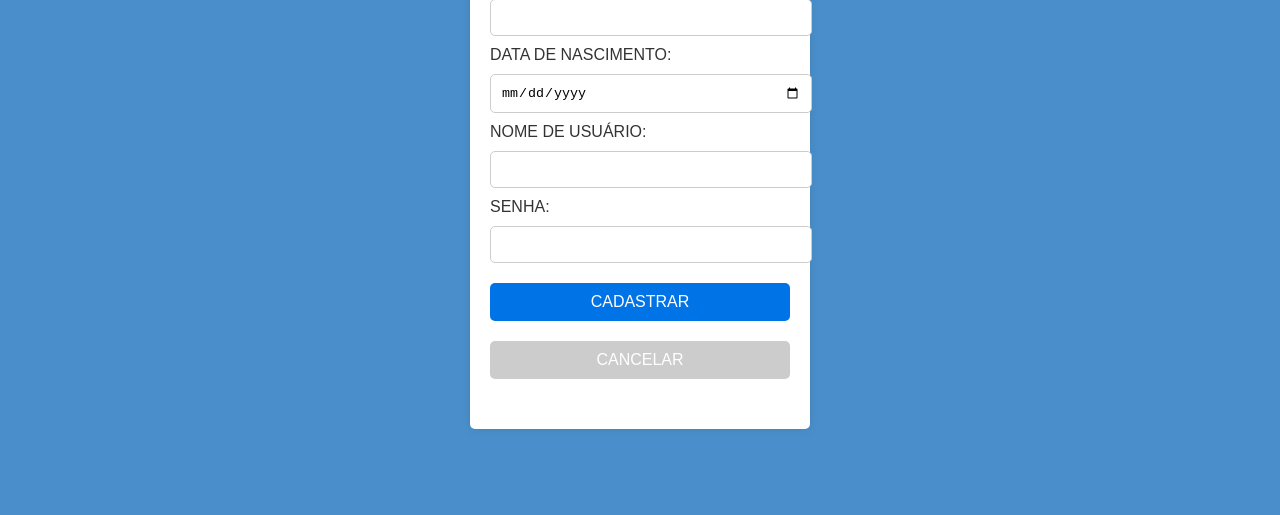
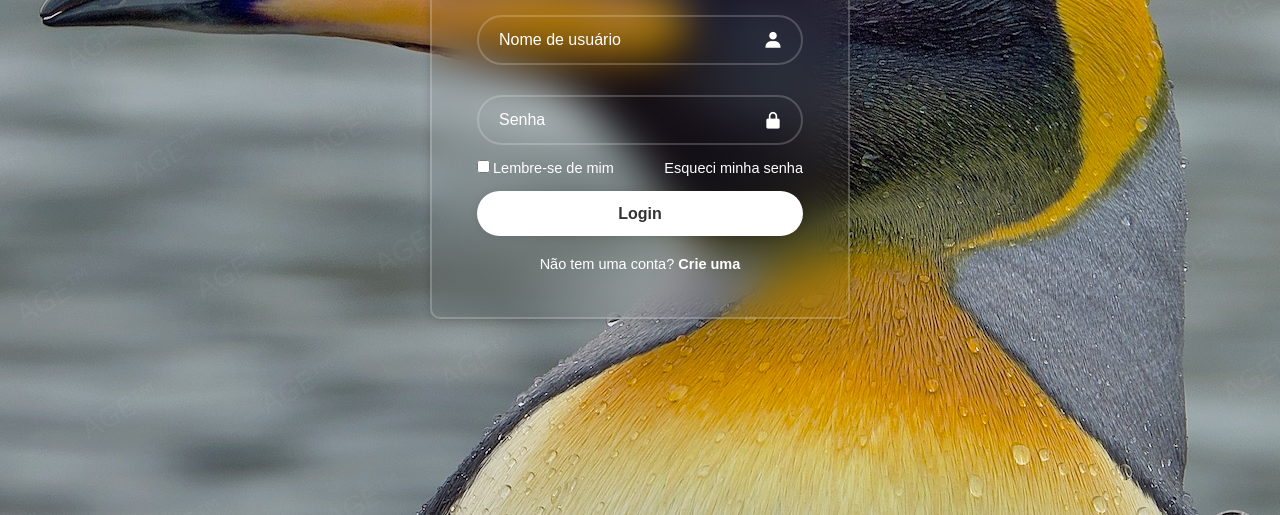
Before and after one commit to The-Vonky/Pinguim-Rei, a plain HTML site: page Pinguim-1.0/cadastro.html in a window 1280 px wide. Shown: the part 285-800 px from the top of the page. Drawn offline with nearby package versions, Linux system fonts and the light colour scheme.

Commit message:
Add files via upload

```diff
--- /dev/null
+++ b/Pinguim-1.0/cadastro.css
@@ -0,0 +1,121 @@
+* {
+  margin: 0; /* Remove todas as margens padrão */
+  padding: 0; /* Remove todos os preenchimentos padrão */
+  box-sizing: border-box; /* Define a caixa de modelo como border-box para incluir o preenchimento e a borda no cálculo da largura e altura */
+  font-family: "Poppins", sans-serif; /* Define a família de fontes padrão para todo o documento */
+}
+
+body {
+  display: flex; /* Define o modelo de exibição como flexível para facilitar o posicionamento dos elementos filhos */
+  justify-content: center; /* Centraliza os elementos horizontalmente */
+  align-items: center; /* Centraliza os elementos verticalmente */
+  min-height: 100vh; /* Define a altura mínima do corpo para ocupar toda a altura da tela */
+  background: url("img/magestoso.jpeg") no-repeat; /* Define a imagem de fundo e impede a repetição */
+  background-size: cover; /* Garante que a imagem de fundo cubra toda a área */
+  background-position: center; /* Centraliza a imagem de fundo */
+}
+
+.wrapper {
+  width: 420px; /* Define a largura da área de login */
+  background-color: transparent; /* Define a cor de fundo como transparente */
+  border: 2px solid rgba(255, 255, 255, 0.2); /* Define uma borda sólida com transparência */
+  backdrop-filter: blur(20px); /* Aplica um efeito de desfoque ao fundo */
+  box-shadow: 0 0 10px rgba(0, 0, 0, 0.2); /* Adiciona uma sombra ao redor da área de login */
+  color: #fff; /* Define a cor do texto */
+  border-radius: 10px; /* Adiciona bordas arredondadas */
+  padding: 30px 45px; /* Adiciona preenchimento interno */
+}
+
+.wrapper h1 {
+  font-size: 36px; /* Define o tamanho da fonte do título */
+  text-align: center; /* Centraliza o título */
+}
+
+.wrapper .input-box {
+  position: relative; /* Define a posição como relativa para que os elementos filhos possam ser posicionados relativamente a este */
+  width: 100%; /* Define a largura total */
+  height: 50px; /* Define a altura */
+  margin: 30px 0; /* Adiciona margens superior e inferior */
+}
+
+.input-box input {
+  width: 100%; /* Define a largura total */
+  height: 100%; /* Define a altura total */
+  background: transparent; /* Define o fundo do campo de entrada como transparente */
+  border: none; /* Remove a borda padrão */
+  outline: none; /* Remove o contorno de foco */
+  border: 2px solid rgba(255, 255, 255, 0.2); /* Define uma borda com transparência */
+  border-radius: 40px; /* Adiciona bordas arredondadas */
+  font-size: 16px; /* Define o tamanho da fonte */
+  color: #fff; /* Define a cor do texto */
+  padding: 20px 45px 20px 20px; /* Adiciona preenchimento interno */
+}
+
+.input-box input::placeholder {
+  color: #fff; /* Define a cor do texto do espaço reservado */
+}
+
+.input-box i {
+  position: absolute; /* Define a posição como absoluta para que o ícone possa ser posicionado em relação ao elemento pai */
+  right: 20px; /* Define a distância da direita */
+  top: 50%; /* Define a posição superior a 50% do elemento pai */
+  transform: translateY(
+    -50%
+  ); /* Move o ícone para cima para centralizá-lo verticalmente */
+  font-size: 20px; /* Define o tamanho do ícone */
+}
+
+.wrapper .remember-forgot {
+  display: flex; /* Define o modelo de exibição como flexível para os elementos internos */
+  justify-content: space-between; /* Distribui os elementos igualmente ao longo do eixo principal */
+  font-size: 14.5px; /* Define o tamanho da fonte */
+  margin: -15px 0 15px; /* Adiciona margens superior e inferior */
+}
+
+.remember-forgot label input {
+  accent-color: #fff; /* Define a cor do controle de entrada de destaque */
+  margin-right: 3px; /* Adiciona uma margem à direita */
+}
+
+.remember-forgot a {
+  color: #fff; /* Define a cor do texto do link */
+  text-decoration: none; /* Remove a decoração de texto do link */
+}
+
+.remember-forgot a:hover {
+  text-decoration: underline; /* Adiciona uma linha sublinhada ao passar o mouse sobre o link */
+}
+
+.wrapper .btn {
+  width: 100%; /* Define a largura total */
+  height: 45px; /* Define a altura */
+  background: #fff; /* Define a cor de fundo do botão */
+  border: none; /* Remove a borda */
+  outline: none; /* Remove o contorno de foco */
+  border-radius: 40px; /* Adiciona bordas arredondadas */
+  box-shadow: 0 0 10px rgba(0, 0, 0, 0.1); /* Adiciona uma sombra ao redor do botão */
+  cursor: pointer; /* Define o cursor como ponteiro */
+  font-size: 16px; /* Define o tamanho da fonte */
+  color: #333; /* Define a cor do texto */
+  font-weight: 600; /* Define o peso da fonte */
+}
+
+.btn:hover {
+  background-color: #eaeaea; /* Define a cor de fundo do botão ao passar o mouse sobre ele */
+}
+
+.wrapper .register-link {
+  font-size: 14.5px; /* Define o tamanho da fonte */
+  text-align: center; /* Centraliza o texto */
+  margin: 20px 0 15px; /* Adiciona margens */
+}
+
+.register-link p a {
+  color: #fff; /* Define a cor do texto do link */
+  text-decoration: none; /* Remove a decoração de texto do link */
+  font-weight: 600; /* Define o peso da fonte */
+}
+
+.register-link p a:hover {
+  text-decoration: underline; /* Adiciona uma linha sublinhada ao passar o mouse sobre o link */
+}
--- a/Pinguim-1.0/cadastro.html
+++ b/Pinguim-1.0/cadastro.html
@@ -1,84 +1,60 @@
 <!DOCTYPE html>
 <html lang="pt-br">
-<head>
-    <meta charset="UTF-8">
-    <meta name="viewport" content="width=device-width, initial-scale=1.0">
-    <title>Formulário de Cadastro</title>
-    <style>
-        body {
-            font-family: Arial, sans-serif;
-            background-color: #4a8fcb;
-            color: #333;
-            display: flex;
-            justify-content: center;
-            align-items: center;
-            height: 100vh;
-            margin: 0;
-        }
+  <head>
+    <meta charset="UTF-8" />
+    <!-- Define a codificação de caracteres -->
+    <meta name="viewport" content="width=device-width, initial-scale=1.0" />
+    <!-- Define a escala inicial e a largura da viewport -->
+    <title>Login</title>
+    <!-- Define o título da página -->
+    <link rel="stylesheet" href="cadastro.css" />
+    <!-- Link para o arquivo CSS externo -->
+    <link
+      href="https://unpkg.com/boxicons@2.1.4/css/boxicons.min.css"
+      rel="stylesheet"
+    />
+    <!-- Link para o arquivo de ícones Boxicons -->
+  </head>
+  <body>
+    <div class="wrapper">
+      <!-- Define uma div com a classe "wrapper" -->
+      <form action="index.html">
+        <!-- Define um formulário com a ação de redirecionar para "index.html" -->
+        <h1>Login</h1>
+        <!-- Título do formulário -->
+        <div class="input-box">
+          <!-- Define uma div com a classe "input-box" -->
+          <input type="text" placeholder="Nome de usuário" required />
+          <!-- Campo de entrada para o nome de usuário -->
+          <i class="bx bxs-user"></i>
+          <!-- Ícone de usuário -->
+        </div>
 
-        .container {
-            background-color: #fff;
-            padding: 20px;
-            border-radius: 5px;
-            box-shadow: 0 0 10px rgba(0, 0, 0, 0.1);
-            width: 300px;
-        }
+        <div class="input-box">
+          <!-- Define uma div com a classe "input-box" -->
+          <input type="password" placeholder="Senha" required />
+          <!-- Campo de entrada para a senha -->
+          <i class="bx bxs-lock-alt"></i>
+          <!-- Ícone de cadeado -->
+        </div>
 
-        input {
-            width: 100%;
-            padding: 10px;
-            margin: 10px 0;
-            border: 1px solid #ccc;
-            border-radius: 5px;
-        }
+        <div class="remember-forgot">
+          <!-- Define uma div com a classe "remember-forgot" -->
+          <label><input type="checkbox" />Lembre-se de mim</label>
+          <!-- Checkbox para lembrar usuário -->
+          <a href="forgotpassword.html">Esqueci minha senha</a>
+          <!-- Link para redefinir a senha -->
+        </div>
 
-        button {
-            width: 100%;
-            padding: 10px;
-            margin: 10px 0;
-            border: none;
-            border-radius: 5px;
-            background-color: #0073e6;
-            color: #fff;
-            font-size: 16px;
-        }
+        <button type="submit" class="btn">Login</button>
+        <!-- Botão de login -->
 
-        button.cancel {
-            background-color: #ccc;
-        }
-
-        .output {
-            margin-top: 20px;
-        }
-    </style>
-</head>
-<body>
-    <div class="container">
-        <form id="registrationForm">
-            <label for="fullName">NOME COMPLETO:</label>
-            <input type="text" id="fullName" name="fullName" required>
-
-            <label for="phone">Nº DE TELEFONE:</label>
-            <input type="tel" id="phone" name="phone" required>
-
-            <label for="email">E-MAIL:</label>
-            <input type="email" id="email" name="email" required>
-
-            <label for="birthDate">DATA DE NASCIMENTO:</label>
-            <input type="date" id="birthDate" name="birthDate" required>
-
-            <label for="username">NOME DE USUÁRIO:</label>
-            <input type="text" id="username" name="username" required>
-
-            <label for="password">SENHA:</label>
-            <input type="password" id="password" name="password" required>
-
-            <button type="button" id="registerBtn">CADASTRAR</button>
-            <button type="button" id="cancelBtn" class="cancel">CANCELAR</button>
-        </form>
-        <div id="output" class="output"></div>
+        <div class="register-link">
+          <!-- Define uma div com a classe "register-link" -->
+          <p>Não tem uma conta? <a href="createaccount.html">Crie uma</a></p>
+          <!-- Texto e link para criar uma conta -->
+        </div>
+      </form>
     </div>
-
-    <script src="script.js"></script>
-</body>
+  </body>
 </html>
```
Also changed, not shown: Pinguim-1.0/img/habitat_background.jpg (added).
